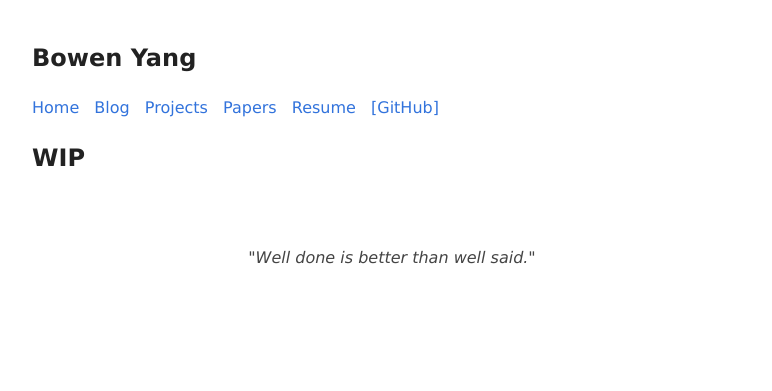
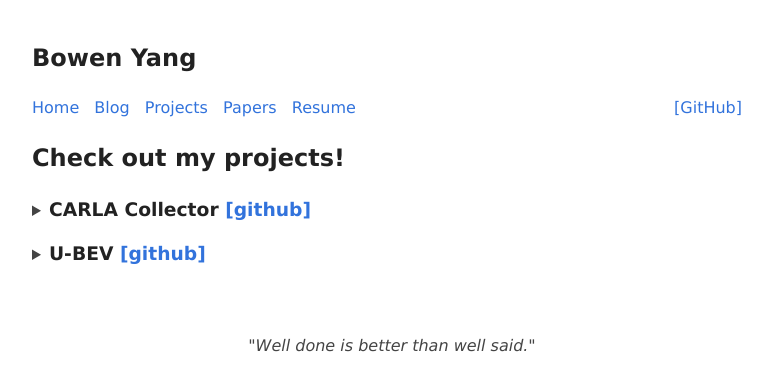
Before and after one commit to bluffish/bluffish.github.io, a Jekyll site: the page built from projects.md, in a window 1280 px wide. Shown: the top 391 px of the page, without its empty margins (248-1020 px from the left). Built offline with Jekyll 4.4.1, drawn with Linux system fonts in a browser that asks for light colours.

Commit message:
style changes, add projects

```diff
--- a/_includes/header.html
+++ b/_includes/header.html
@@ -8,6 +8,6 @@
     {% endfor %}
 
     {% for link in site.special_links %}
-            <a href="{{ link[1] }}">[{{ link[0] }}]</a>
+            <a href="{{ link[1] }}" class="nav-right">[{{ link[0] }}]</a>
     {% endfor %}
 </nav>
--- a/assets/style.css
+++ b/assets/style.css
@@ -58,6 +58,11 @@ a:hover {
     font-weight: 400;
 }
 
+.r-span {
+    font-weight: normal;
+    float: right;
+}
+
 .bear::before {
     content: "ᕦʕ •ᴥ•ʔᕤ";
     font-weight: 400;
@@ -89,6 +94,10 @@ input:not([type="submit"]) {
 .nav-image {
     height: 3.14rem;
     border-radius: 12.5%;
+}
+
+.nav-right {
+    float: right;
 }
 
 textarea:required,
@@ -276,7 +285,6 @@ ul.discover-posts li small a {
     color: #777 !important;
 }
 
-
 @media (prefers-color-scheme: dark) {
     body {
         background-color: #01242e;
@@ -316,7 +324,6 @@ ul.discover-posts li small a {
 }
 
 
-
 ul.blog-posts {
     padding-bottom: 0.61803rem;
 }
@@ -334,7 +341,6 @@ hr {
 }
 
 body:hover {
-    border-image: ;
     border-width: 0;
 }
 
--- a/projects.md
+++ b/projects.md
@@ -4,5 +4,34 @@ title: Projects
 description: My projects
 permalink: /projects
 ---
+## Check out my projects!
 
-## WIP
+<details style="margin-bottom:1rem" markdown="1">
+<summary><h3 style="display:inline" markdown="1">CARLA Collector [[github]](https://github.com/bluffish/carla_collector)</h3></summary>
+
+**A project that easily synthesizes autonomous driving datasets**. Uses the driving simulator, [CARLA](https://github.com/carla-simulator/carla).
+
+![](assets/dataset_demo.png)
+
+**Features**
+* Gathers multi-modal sensor data from surrounding cameras, LiDAR, and radar.
+* Gathers labels such as the position of 3D objects, ground-truth segmentation and depth, and a BEV map.
+* Several maps, models of vehicles, and weather conditions
+* Inbuilt episode control system
+
+**Used to gather a dataset for papers**
+* _Evaluating Uncertainty Quantification for Bird’s Eye View Semantic Segmentation_ (Yang et al)
+* _Uncertainty-Focused Semantic Segmentation in BEV for Autonomous Systems: Methods and Benchmarks_ (Lin et al)
+
+---
+
+</details>
+
+<details style="margin-bottom:1rem" markdown="1">
+<summary><h3 style="display:inline" markdown="1">U-BEV [[github]](https://github.com/bluffish/ubev)</h3></summary>
+
+**Description not added yet**
+
+---
+
+</details>
```
Also changed, not shown: papers.md (+3 -3 lines), assets/dataset_demo.png (added).
